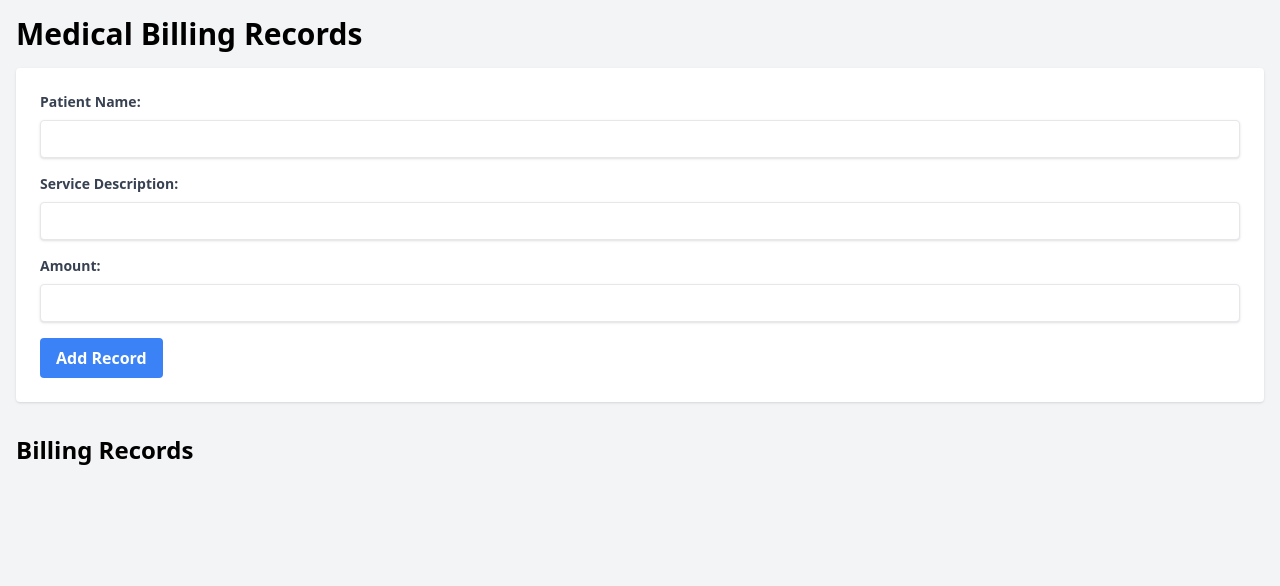
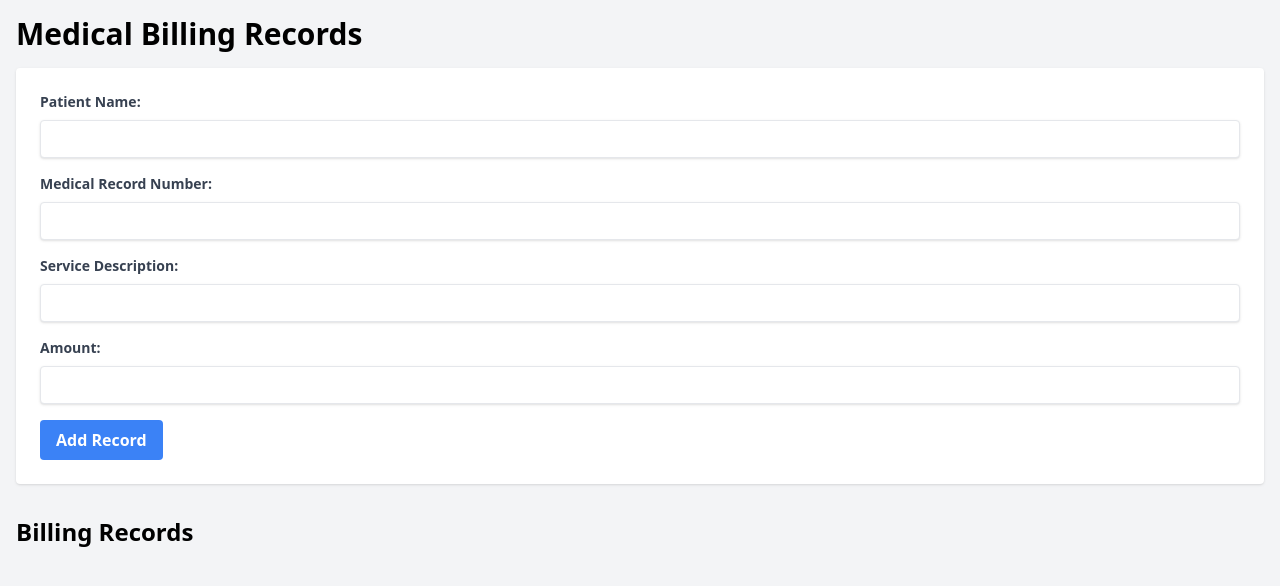
Before and after one commit to raimp001/MedBillOnChain-2, a Flask app: page / in a window 1280 px wide. Shown: the top 586 px of the page. Run offline with Flask 3, Linux system fonts and the light colour scheme; data that the repository does not hold is empty; some libraries are stand-ins or nearby versions.

Commit message:
Agent query: Is the medical billing web application loading correctly? Can you see the new 'Medical Record Number' field in the form? Please try to add a new billing record with a medical record number and verify if it's displayed correctly in the list and on the invoice page.

```diff
--- a/models.py
+++ b/models.py
@@ -4,6 +4,7 @@ from datetime import datetime
 class BillingRecord(db.Model):
     id = db.Column(db.Integer, primary_key=True)
     patient_name = db.Column(db.String(100), nullable=False)
+    medical_record_number = db.Column(db.String(50), nullable=False)
     service_description = db.Column(db.String(200), nullable=False)
     amount = db.Column(db.Float, nullable=False)
     date = db.Column(db.DateTime, nullable=False, default=datetime.utcnow)
@@ -12,6 +13,7 @@ class BillingRecord(db.Model):
         return {
             'id': self.id,
             'patient_name': self.patient_name,
+            'medical_record_number': self.medical_record_number,
             'service_description': self.service_description,
             'amount': self.amount,
             'date': self.date.strftime('%Y-%m-%d %H:%M:%S')
--- a/routes.py
+++ b/routes.py
@@ -12,6 +12,7 @@ def billing_records():
         data = request.json
         new_record = BillingRecord(
             patient_name=data['patient_name'],
+            medical_record_number=data['medical_record_number'],
             service_description=data['service_description'],
             amount=data['amount']
         )
@@ -32,6 +33,7 @@ def billing_record(record_id):
     elif request.method == 'PUT':
         data = request.json
         record.patient_name = data['patient_name']
+        record.medical_record_number = data['medical_record_number']
         record.service_description = data['service_description']
         record.amount = data['amount']
         db.session.commit()
--- a/static/js/main.js
+++ b/static/js/main.js
@@ -11,6 +11,7 @@ document.addEventListener('DOMContentLoaded', () => {
         const formData = new FormData(billingForm);
         const record = {
             patient_name: formData.get('patient_name'),
+            medical_record_number: formData.get('medical_record_number'),
             service_description: formData.get('service_description'),
             amount: parseFloat(formData.get('amount'))
         };
@@ -52,6 +53,7 @@ document.addEventListener('DOMContentLoaded', () => {
             li.className = 'mb-4 p-4 bg-white rounded shadow';
             li.innerHTML = `
                 <p><strong>Patient:</strong> ${record.patient_name}</p>
+                <p><strong>Medical Record Number:</strong> ${record.medical_record_number}</p>
                 <p><strong>Service:</strong> ${record.service_description}</p>
                 <p><strong>Amount:</strong> $${record.amount.toFixed(2)}</p>
                 <p><strong>Date:</strong> ${record.date}</p>
@@ -68,6 +70,7 @@ document.addEventListener('DOMContentLoaded', () => {
         const record = await response.json();
 
         document.getElementById('patient_name').value = record.patient_name;
+        document.getElementById('medical_record_number').value = record.medical_record_number;
         document.getElementById('service_description').value = record.service_description;
         document.getElementById('amount').value = record.amount;
 
@@ -76,6 +79,7 @@ document.addEventListener('DOMContentLoaded', () => {
             const formData = new FormData(billingForm);
             const updatedRecord = {
                 patient_name: formData.get('patient_name'),
+                medical_record_number: formData.get('medical_record_number'),
                 service_description: formData.get('service_description'),
                 amount: parseFloat(formData.get('amount'))
             };
--- a/templates/index.html
+++ b/templates/index.html
@@ -7,6 +7,10 @@
     <div class="mb-4">
         <label for="patient_name" class="block text-gray-700 text-sm font-bold mb-2">Patient Name:</label>
         <input type="text" id="patient_name" name="patient_name" required class="shadow appearance-none border rounded w-full py-2 px-3 text-gray-700 leading-tight focus:outline-none focus:shadow-outline">
+    </div>
+    <div class="mb-4">
+        <label for="medical_record_number" class="block text-gray-700 text-sm font-bold mb-2">Medical Record Number:</label>
+        <input type="text" id="medical_record_number" name="medical_record_number" required class="shadow appearance-none border rounded w-full py-2 px-3 text-gray-700 leading-tight focus:outline-none focus:shadow-outline">
     </div>
     <div class="mb-4">
         <label for="service_description" class="block text-gray-700 text-sm font-bold mb-2">Service Description:</label>
--- a/templates/invoice.html
+++ b/templates/invoice.html
@@ -7,6 +7,7 @@
     <h1 class="text-3xl font-bold mb-4">Invoice</h1>
     <div class="mb-4">
         <p><strong>Patient Name:</strong> {{ record.patient_name }}</p>
+        <p><strong>Medical Record Number:</strong> {{ record.medical_record_number }}</p>
         <p><strong>Date:</strong> {{ record.date.strftime('%Y-%m-%d %H:%M:%S') }}</p>
     </div>
     <div class="mb-4">
```
